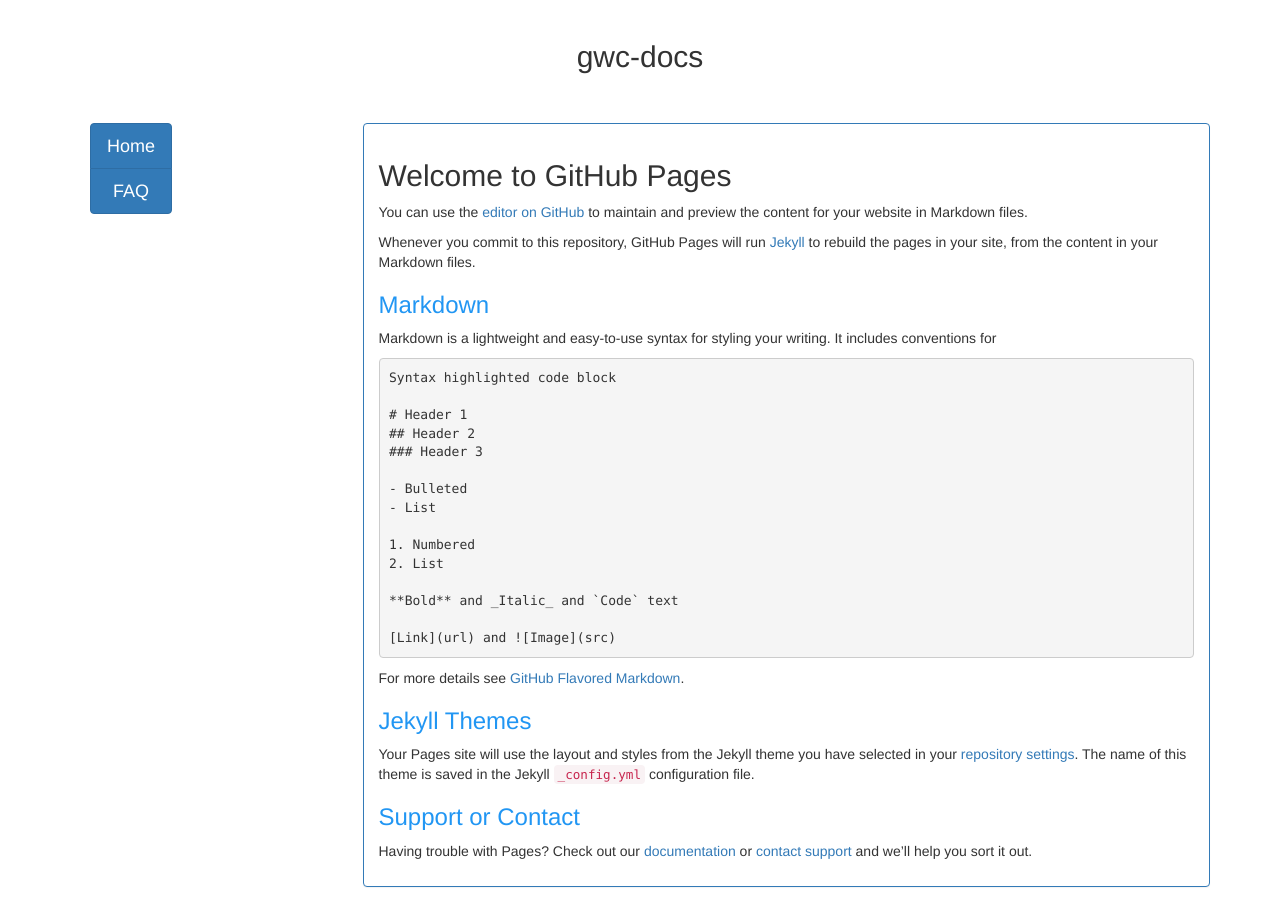
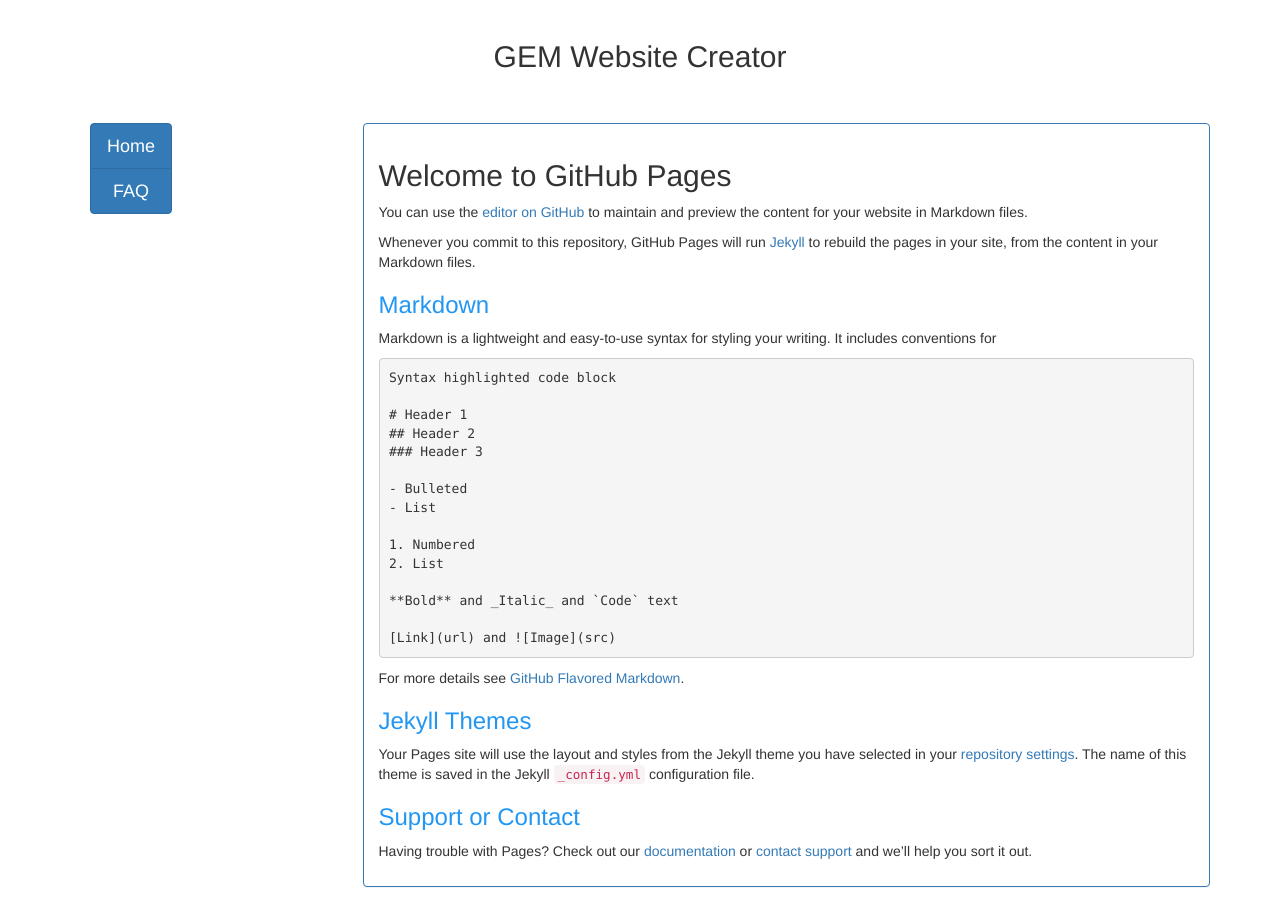
Before and after one commit to emrickj/gwc-docs, a Jekyll site: the page built from README.md, in a window 1280 px wide. Built offline with Jekyll 4.4.1, drawn with Linux system fonts in a browser that asks for light colours; nearby versions of some CDN libraries; our own code applies the rules of GitHub Pages for plain Markdown files.

Commit message:
Update _config.yml

```diff
--- a/_config.yml
+++ b/_config.yml
@@ -1,4 +1,5 @@
 theme: jekyll-theme-slate
+title: GEM Website Creator
 collections:
   doc_pages:
     output: true
```
